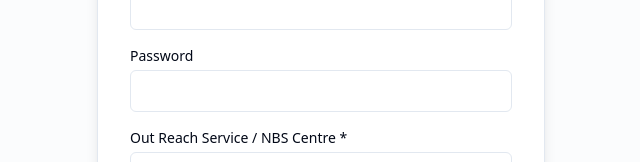
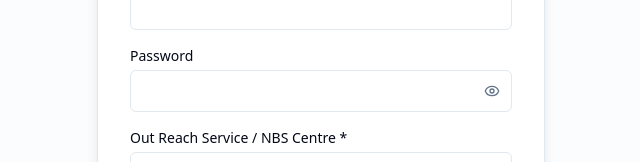
Before and after one commit to srimidhuna/aiish_dashboard, a React (Vite) app in the folder frontend/: page /login in a window 1280 px wide. Shown: the part 339-501 px from the top of the page, without its empty margins (319-959 px from the left). Built offline with nearby package versions, Linux system fonts and the light colour scheme; no server answers.

Commit message:
feat: add password visibility toggle to login page

```diff
--- a/frontend/src/features/auth/pages/LoginPage.tsx
+++ b/frontend/src/features/auth/pages/LoginPage.tsx
@@ -5,6 +5,7 @@
 import { useNavigate, Navigate } from 'react-router-dom';
 import { useState } from 'react';
 import { Button } from '../../../components/ui/Button';
+import { Eye, EyeOff } from 'lucide-react';
 
 const schema = z.object({
   email: z.string().email(),
@@ -16,6 +17,7 @@
   const { login, user } = useAuth();
   const navigate = useNavigate();
   const [error, setError] = useState('');
+  const [showPassword, setShowPassword] = useState(false);
 
   const {
     register,
@@ -66,12 +68,21 @@
           </div>
           <div>
             <label className="block text-sm font-medium mb-1">Password</label>
-            <input
-              type="password"
-              {...register('password')}
-              autoComplete="new-password"
-              className="w-full p-2 rounded-md border border-input bg-background focus:ring-2 focus:ring-primary outline-none"
-            />
+            <div className="relative">
+              <input
+                type={showPassword ? 'text' : 'password'}
+                {...register('password')}
+                autoComplete="new-password"
+                className="w-full p-2 rounded-md border border-input bg-background focus:ring-2 focus:ring-primary outline-none pr-10"
+              />
+              <button
+                type="button"
+                onClick={() => setShowPassword(!showPassword)}
+                className="absolute right-3 top-1/2 -translate-y-1/2 text-muted-foreground hover:text-foreground focus:outline-none"
+              >
+                {showPassword ? <EyeOff className="h-4 w-4" /> : <Eye className="h-4 w-4" />}
+              </button>
+            </div>
             {errors.password && (
               <p className="text-destructive text-xs mt-1">{errors.password.message as string}</p>
             )}
```
